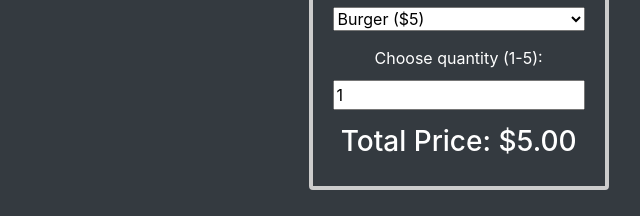
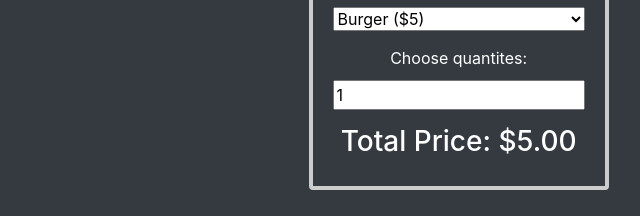
Before and after one commit to JustinCodeCS/JQuery, a plain HTML site: page calculator.html in a window 1280 px wide. Shown: the part 352-568 px from the top of the page, 181-821 px from the left. Drawn offline with nearby package versions, Linux system fonts and the light colour scheme.

Commit message:
Update calculator.html

```diff
--- a/calculator.html
+++ b/calculator.html
@@ -117,7 +117,7 @@
       <option value="10">Spaghetti ($10)</option>
     </select>
 
-    <label for="quantity">Choose quantity (1-5):</label>
+    <label for="quantity">Choose quantites:</label>
     <input type="number" id="quantity" min="1" max="5" value="1">
 
     <h3>Total Price: <span id="totalPrice">$5.00</span></h3>
```
